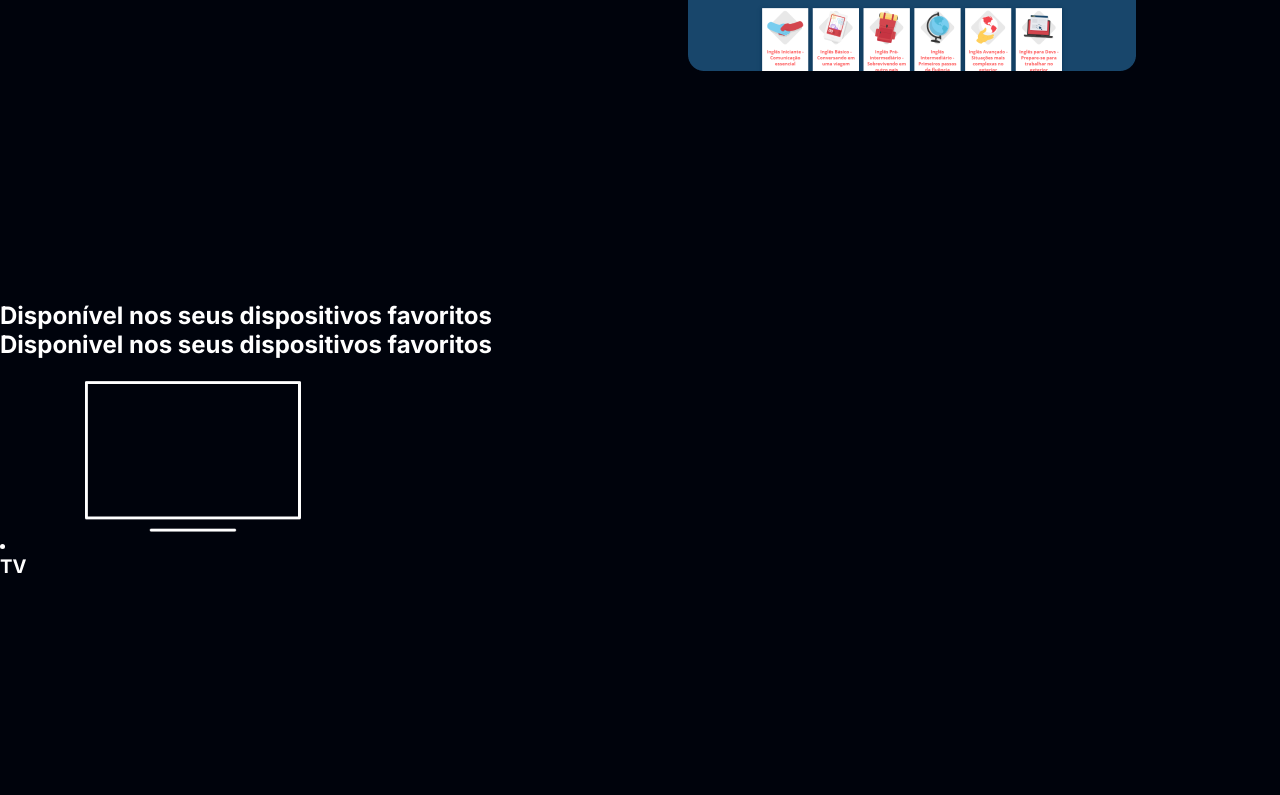
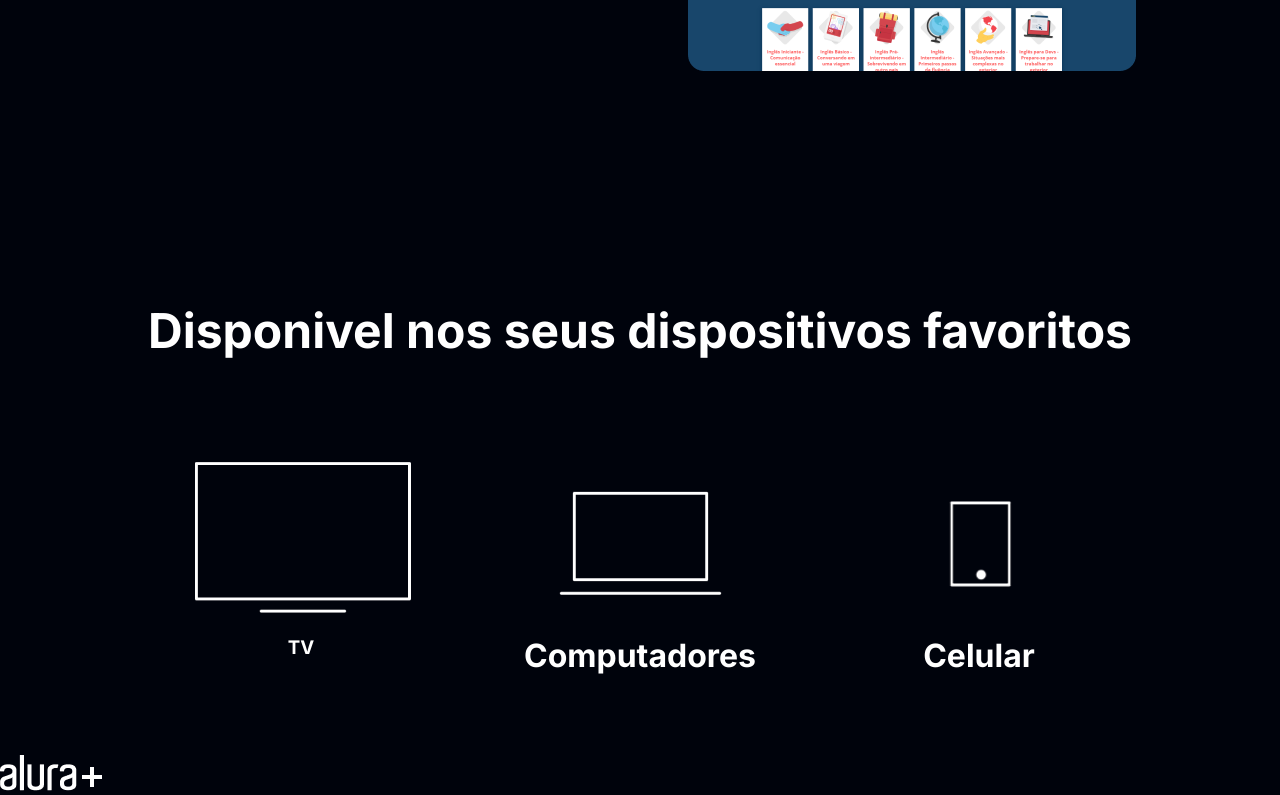
Before and after one commit to fernandorudnikmadeira/projetodoiscerto, a plain HTML site: page aluraplus-aula03/index.html in a window 1280 px wide. Shown: the part 2099-2894 px from the top of the page. Before the commit the page ends 2677 px from the top, so only its background shows below. Drawn offline with Linux system fonts and the light colour scheme.

Commit message:
Add files via upload

```diff
--- a/aluraplus-aula03/index.html
+++ b/aluraplus-aula03/index.html
@@ -40,19 +40,27 @@
     <img src="img/Telas.png" alt="tela do alura e do alura lingua" class="secundario__imagem">
     </section>
 <section class="dispositivos">
-    <h2 class="dispositivos__titulo">Disponível nos seus dispositivos favoritos</h2>
-</section>
-<section class="dispositivos">
     <h2 class="dispositivos__titulo">Disponivel nos seus dispositivos favoritos</h2>
-    <ul class="dispositivos__lista"></ul>
+    <ul class="dispositivos__lista">
     <li>
         <img src="img/tv.png" alt="Icone da televisao">
         <h3 class="Lista__item">TV</h3>
-
     </li>
-
+    <li>
+        <img src="img/computador.png" alt="icone do computador">
+        <h3 class="lista__item">Computadores</h3>
+    </li>
+    <li>
+        <img src="img/celular.png" alt="icone do celular">
+        <h3 class="lista__item">Celular</h3>
+    </li>
+</ul>
 
 </section>
+<footer class="rodape">
+    <img src="img/Logo.png" alt="alura +" class="rodape__logo">
+</footer>
+
 
 </body>
 
--- a/aluraplus-aula03/styles.css
+++ b/aluraplus-aula03/styles.css
@@ -88,3 +88,20 @@ body {
 .container__descricao{
     padding: 2em;
 }
+.dispositivos__lista{
+    display: flex;
+    justify-content: center;
+    list-style-type: none;
+    margin: 5em 0;
+}
+.dispositivos{
+    text-align: center;
+}
+.dispositivos__titulo{
+    font-size: 48px;
+    color: var(--branco-principal);
+}
+.lista__item{
+    font-size: 32px;
+    color: var(--branco-principal);
+}
```
Also changed, not shown: aluraplus-aula03/img/Logo.png (added).
